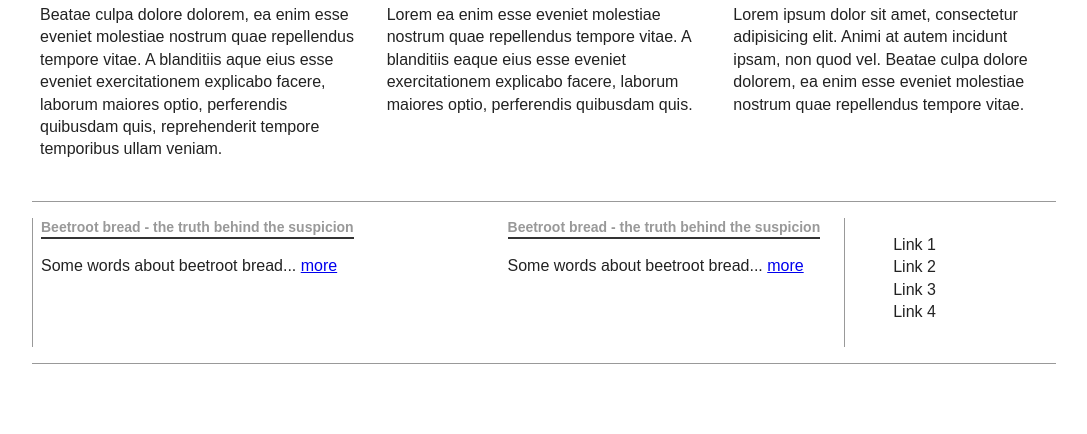
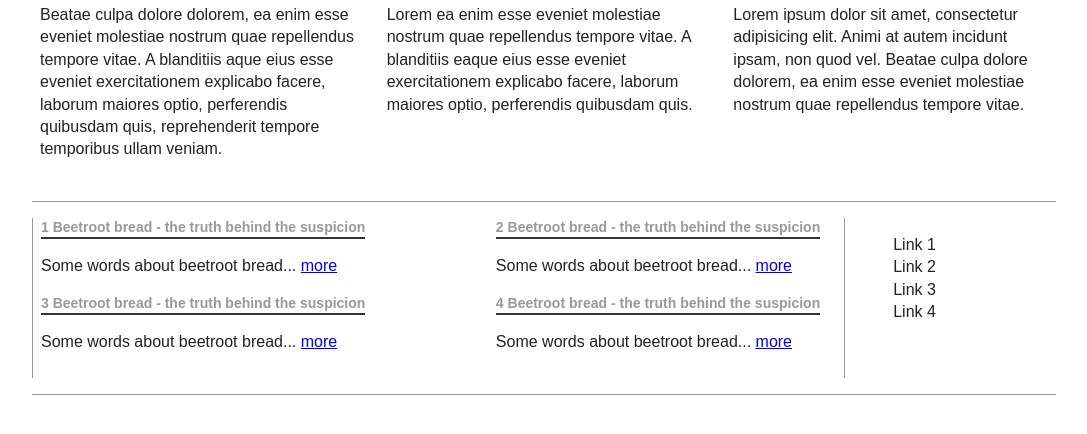
Before and after one commit to AlexBillerey/FlexBoxCorp, a website: page index.html in a window 1280 px wide. Shown: the part 124-558 px from the top of the page, without its empty margins (96-1183 px from the left). Drawn offline with Linux system fonts and the light colour scheme.

Commit message:
flex-wrap issue problem to be sorted for ff.

```diff
--- a/Gruntfile.js
+++ b/Gruntfile.js
@@ -9,7 +9,7 @@ module.exports = function(grunt) {
         pkg: grunt.file.readJSON('package.json'),
         autoprefixer: {
             options: {
-                browsers: ['last 7 version', 'ie 10', 'ie 9', 'ie 8', 'ie 7', '> 1%']
+                browsers: ['last 7 version', 'ie 10', 'ie 9', 'ie 8', 'ie 7', '> 1%', 'ff > 8']
             },
             single_file: {
                 src: 'css/main.css',
--- a/css/main.css
+++ b/css/main.css
@@ -267,6 +267,7 @@ header h1 {
         /*background: linear-gradient(0deg, #999, #ffffff);*/
         padding-bottom:1em;
     }
+
     #hero_container section {
         padding:0 .5em .5em;
         flex: 0 1 auto;
@@ -286,16 +287,23 @@ header h1 {
     }
     #prime_content {
         padding:0 .5em .5em;
+        display:flex;
         flex: 4 1 0;
+        /*flex-wrap: wrap;*/
+        flex-flow: row wrap;
+        justify-content: space-between;
         /*width:30%;
         width: calc(45% - 1em);*/
         margin-right:1em;
         align-self: stretch;
         background: #fff;
         border-left:solid 1px #999;
-
-        display:flex;
-        justify-content: space-between;
+    }
+    /*
+    This is a hack to get around FF's lack of support for flex-wrap see http://caniuse.com/#search=flex notes section for more info.
+    */
+    .no-flexbox #prime_content article {
+        width:calc(50% - 1em);
     }
     #prime_content h2 {
         margin:0;
--- a/css/main_pf.css
+++ b/css/main_pf.css
@@ -288,6 +288,7 @@ header h1 {
     align-self: flex-end;
     margin: -2em 0 0 0;
     background: -webkit-linear-gradient(260deg, rgba(204, 204, 204, 0.50), rgba(255,255,255,.5));
+    background: -moz-linear-gradient(260deg, rgba(204, 204, 204, 0.50), rgba(255,255,255,.5));
     background: -o-linear-gradient(260deg, rgba(204, 204, 204, 0.50), rgba(255,255,255,.5));
     background: linear-gradient(190deg, rgba(204, 204, 204, 0.50), rgba(255,255,255,.5));
   }
@@ -337,6 +338,7 @@ header h1 {
     -ms-flex: 0 1 auto;
     flex: 0 1 auto;
     width: -webkit-calc(33% - 1em);
+    width: -moz-calc(33% - 1em);
     width: calc(33% - 1em);
     margin-right: 1em;
     -webkit-align-self: stretch;
@@ -360,11 +362,25 @@ header h1 {
 
   #prime_content {
     padding: 0 .5em .5em;
+    display: -webkit-box;
+    display: -webkit-flex;
+    display: -moz-box;
+    display: -ms-flexbox;
+    display: flex;
     -webkit-box-flex: 4;
     -webkit-flex: 4 1 0;
     -moz-box-flex: 4;
     -ms-flex: 4 1 0;
     flex: 4 1 0;
+    /*flex-wrap: wrap;*/
+    -webkit-flex-flow: row wrap;
+    -ms-flex-flow: row wrap;
+    flex-flow: row wrap;
+    -webkit-box-pack: justify;
+    -webkit-justify-content: space-between;
+    -moz-box-pack: justify;
+    -ms-flex-pack: justify;
+    justify-content: space-between;
     /*width:30%;
         width: calc(45% - 1em);*/
     margin-right: 1em;
@@ -373,16 +389,16 @@ header h1 {
     align-self: stretch;
     background: #fff;
     border-left: solid 1px #999;
-    display: -webkit-box;
-    display: -webkit-flex;
-    display: -moz-box;
-    display: -ms-flexbox;
-    display: flex;
-    -webkit-box-pack: justify;
-    -webkit-justify-content: space-between;
-    -moz-box-pack: justify;
-    -ms-flex-pack: justify;
-    justify-content: space-between;
+  }
+
+  /*
+    This is a hack to get around FF's lack of support for flex-wrap see http://caniuse.com/#search=flex notes section for more info.
+    */
+
+  .no-flexbox #prime_content article {
+    width: -webkit-calc(50% - 1em);
+    width: -moz-calc(50% - 1em);
+    width: calc(50% - 1em);
   }
 
   #prime_content h2 {
--- a/css/production.css
+++ b/css/production.css
@@ -816,6 +816,7 @@ header h1 {
     align-self: flex-end;
     margin: -2em 0 0 0;
     background: -webkit-linear-gradient(260deg, rgba(204, 204, 204, 0.50), rgba(255,255,255,.5));
+    background: -moz-linear-gradient(260deg, rgba(204, 204, 204, 0.50), rgba(255,255,255,.5));
     background: -o-linear-gradient(260deg, rgba(204, 204, 204, 0.50), rgba(255,255,255,.5));
     background: linear-gradient(190deg, rgba(204, 204, 204, 0.50), rgba(255,255,255,.5));
   }
@@ -865,6 +866,7 @@ header h1 {
     -ms-flex: 0 1 auto;
     flex: 0 1 auto;
     width: -webkit-calc(33% - 1em);
+    width: -moz-calc(33% - 1em);
     width: calc(33% - 1em);
     margin-right: 1em;
     -webkit-align-self: stretch;
@@ -888,11 +890,25 @@ header h1 {
 
   #prime_content {
     padding: 0 .5em .5em;
+    display: -webkit-box;
+    display: -webkit-flex;
+    display: -moz-box;
+    display: -ms-flexbox;
+    display: flex;
     -webkit-box-flex: 4;
     -webkit-flex: 4 1 0;
     -moz-box-flex: 4;
     -ms-flex: 4 1 0;
     flex: 4 1 0;
+    /*flex-wrap: wrap;*/
+    -webkit-flex-flow: row wrap;
+    -ms-flex-flow: row wrap;
+    flex-flow: row wrap;
+    -webkit-box-pack: justify;
+    -webkit-justify-content: space-between;
+    -moz-box-pack: justify;
+    -ms-flex-pack: justify;
+    justify-content: space-between;
     /*width:30%;
         width: calc(45% - 1em);*/
     margin-right: 1em;
@@ -901,16 +917,16 @@ header h1 {
     align-self: stretch;
     background: #fff;
     border-left: solid 1px #999;
-    display: -webkit-box;
-    display: -webkit-flex;
-    display: -moz-box;
-    display: -ms-flexbox;
-    display: flex;
-    -webkit-box-pack: justify;
-    -webkit-justify-content: space-between;
-    -moz-box-pack: justify;
-    -ms-flex-pack: justify;
-    justify-content: space-between;
+  }
+
+  /*
+    This is a hack to get around FF's lack of support for flex-wrap see http://caniuse.com/#search=flex notes section for more info.
+    */
+
+  .no-flexbox #prime_content article {
+    width: -webkit-calc(50% - 1em);
+    width: -moz-calc(50% - 1em);
+    width: calc(50% - 1em);
   }
 
   #prime_content h2 {
--- a/index.html
+++ b/index.html
@@ -82,16 +82,25 @@
     <section id="content_holder">
         <section id="prime_content">
 
-            <article><h2>Beetroot bread - the truth behind the suspicion</h2>
+            <article><h2>1 Beetroot bread - the truth behind the suspicion</h2>
 
                 <p>Some words about beetroot bread... <span><a href="#">more</a></span></p>
             </article>
 
-            <article><h2>Beetroot bread - the truth behind the suspicion</h2>
+            <article><h2>2 Beetroot bread - the truth behind the suspicion</h2>
 
                 <p>Some words about beetroot bread... <span><a href="#">more</a></span></p>
             </article>
 
+            <article><h2>3 Beetroot bread - the truth behind the suspicion</h2>
+
+                <p>Some words about beetroot bread... <span><a href="#">more</a></span></p>
+            </article>
+
+            <article><h2>4 Beetroot bread - the truth behind the suspicion</h2>
+
+                <p>Some words about beetroot bread... <span><a href="#">more</a></span></p>
+            </article>
         </section>
         <nav id="prime_nav">
             <ul>
```
Also changed, not shown: css/production.min.css, 1 other file.
